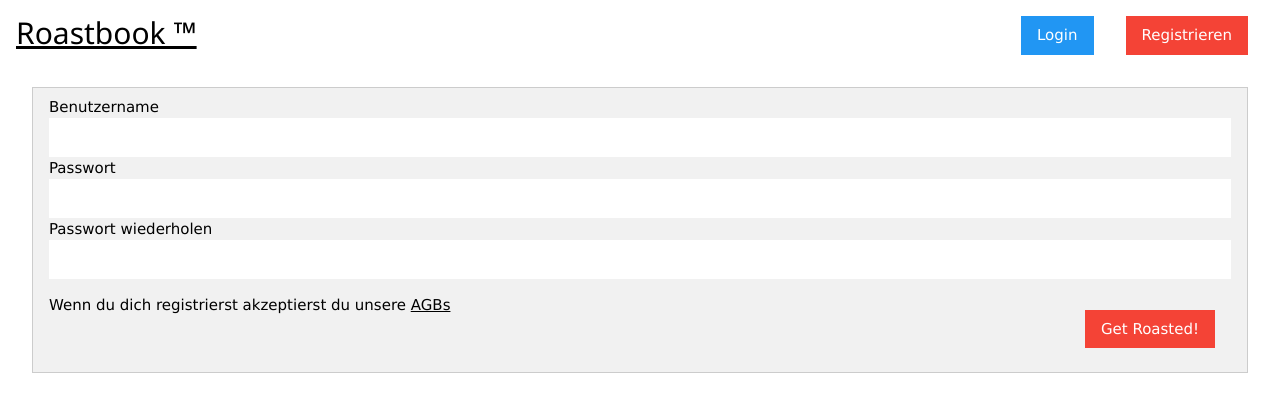
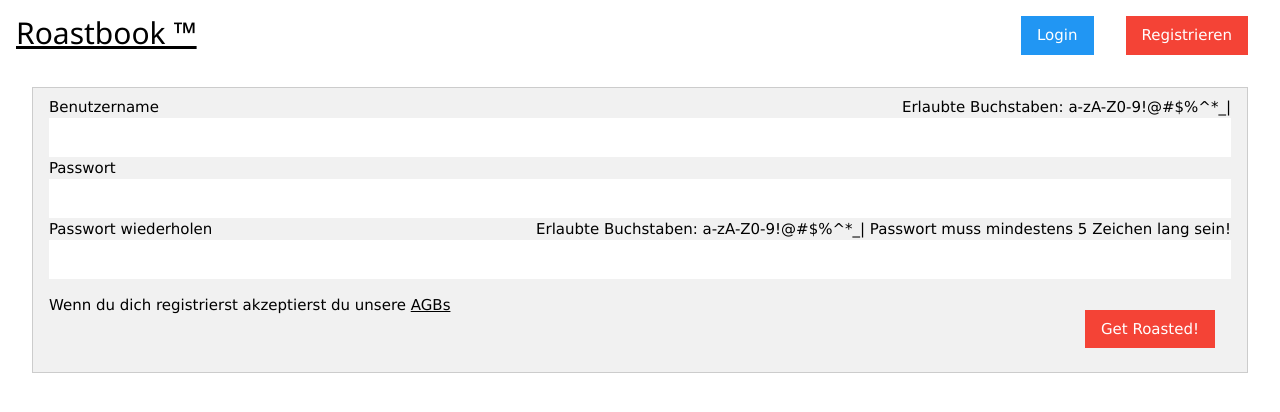
Before and after one commit to GQDeltex/Roastbook, a Flask app: page /register in a window 1280 px wide. Shown: the top 412 px of the page. Run offline with Flask 2, Linux system fonts and the light colour scheme.

Commit message:
Made site more international proof

```diff
--- a/main.py
+++ b/main.py
@@ -1,4 +1,4 @@
-# -*- coding: cp1252 -*-
+ # -*- coding: utf-8 -*-
 from flask import Flask, request, redirect, url_for, render_template, make_response, Markup
 import sqlite3
 import json
@@ -12,19 +12,19 @@ c = conn.cursor()
 #c.execute("DROP TABLE posts")
 #c.execute("CREATE TABLE posts (id INT, content TEXT, upvote INT, downvote INT, user VARCHAR(20), roasted VARCHAR(20), PRIMARY KEY(id))")
 #c.execute("UPDATE users SET liked=', '")
-conn.commit()
+#conn.commit()
 
 @app.route("/")
 def index():
     top_user_raw = get_data("SELECT username, balance FROM users ORDER BY balance DESC LIMIT 25")
     top_user = []
     for item in top_user_raw:
-        top_user.append([str(list(item)[0]), str(list(item)[1])])
+        top_user.append([(list(item)[0]), str(list(item)[1])])
     #print("Top Users: " + str(top_user))
     top_roast_raw = get_data("SELECT username, balance FROM users ORDER BY balance ASC LIMIT 25")
     top_roast = []
     for item in top_roast_raw:
-        top_roast.append([str(list(item)[0]), str(list(item)[1])])
+        top_roast.append([(list(item)[0]), str(list(item)[1])])
     #print("Top Roasted: " + str(top_roast))
     top_post_raw = get_data("SELECT * FROM posts ORDER BY id DESC LIMIT 100")
     top_post = []
@@ -56,12 +56,13 @@ def login():
         password = request.form["password"]
         try:
             data = list(get_data("SELECT * FROM users WHERE username=?", username)[0])
-        except:
+        except Exception as e:
             error = "Dich gibts anscheinen ned oder du bischt zu dumm zum tippen"
+            print e
         else:
             pwd_hash = hashlib.sha256(username + password).hexdigest()
-            #print "ORIG:\t" + str(data[1])
-            #print "NEW:\t" + str(pwd_hash)
+            #print ("ORIG:\t" + str(data[1]))
+            #print ("NEW:\t" + str(pwd_hash))
             if data[1] == pwd_hash:
                 resp = make_response(redirect(url_for("user", username=username)))
                 resp.set_cookie("user", value=username)
@@ -84,6 +85,7 @@ def register():
         password_repeat = request.form["password_repeat"]
         data = getuser(username)
         if data != None:
+            print data
             error = "!!!!!!You shall not pass!!!!!!!"
         elif password != password_repeat:
             error = "Dein Passwort isch verdraeht!"
@@ -91,6 +93,7 @@ def register():
             pwd_hash = hashlib.sha256(username + password).hexdigest()
             c.execute("INSERT INTO users (username, password, balance, level) VALUES (?, ?, ?, ?)", (username, pwd_hash, 0, 0))
             conn.commit()
+            print ("New User: " + username)
             resp = make_response(redirect(url_for("user", username=username)))
             resp.set_cookie("user", value=username)
             return resp
@@ -136,7 +139,8 @@ def upvote():
     else:
         liked = ", "
     liked += (str(id) + ", ")
-    print liked
+    #print (str(liked))
+    print (str(username) + " liked post nr. " + str(id))
     balance += 1
     upvote += 1
     print ("Balance of %s changed from %d to %d" % (username, balance-1, balance))
@@ -158,7 +162,8 @@ def downvote():
     else:
         liked = ", "
     liked += (str(id) + ", ")
-    print liked
+    #print str(liked)
+    print (str(username) + " disliked post nr. " + str(id))
     balance -= 1
     downvote += 1
     print ("Balance of %s changed from %d to %d" % (username, balance+1, balance))
@@ -172,7 +177,7 @@ def downvote():
 def newpost():
     text = Markup.escape(request.form['text'])
     username = request.form['username']
-    print(username)
+    print("Created Post:" + str(username))
     my_username = request.cookies.get("user")
     if get_data("SELECT username FROM users WHERE username=?", username):
         try:
@@ -189,21 +194,21 @@ def agb():
 
 def get_data(query, args=""):
     if type(args) != tuple:
-        print "Args is not tuple"
-        print "Type: " + str(type(args))
-        print args
+        #print ("Args is not tuple")
+        #print ("Type: " + str(type(args)))
+        #print (str(args))
         if args != "":
             adding = (str(args), )
         else:
             adding = ""
     else:
         adding = args
-    print str(adding)
+    #print (str(adding))
     data = c.execute(query, adding)
     return data.fetchall()
 
 def getuser(username):
-    print username
+    #print (str(username))
     query = c.execute("SELECT * FROM users WHERE username=?", (username, ))
     data = query.fetchall()
     #print data
--- a/templates/register.html
+++ b/templates/register.html
@@ -3,11 +3,13 @@
  <form action="{{ url_for('register') }}" method="POST" class="w3-container w3-light-grey w3-border w3-margin w3-padding">
 
 <label>Benutzername</label>
-<input name="username" class="w3-input w3-border-0" type="text" required>
+<label class="w3-right">Erlaubte Buchstaben: a-zA-Z0-9!@#$%^*_| </label>
+<input name="username" class="w3-input w3-border-0" type="text" maxlength="20" pattern="[a-zA-Z0-9!@#$%^*_|]{0,20}" required>
 <label>Passwort</label>
-<input name="password" class="w3-input w3-border-0" type="password" required>
+<input name="password" class="w3-input w3-border-0" type="password" maxlength="20" pattern="[a-zA-Z0-9!@#$%^*_|]{5,20}" required>
+<label class="w3-right">Erlaubte Buchstaben: a-zA-Z0-9!@#$%^*_|          Passwort muss mindestens 5 Zeichen lang sein!</label>
 <label>Passwort wiederholen</label>
-<input name="password_repeat" class="w3-input w3-border-0" type="password" required>
+<input name="password_repeat" class="w3-input w3-border-0" type="password" pattern="[a-zA-Z0-9!@#$%^*_|]{5,20}" required>
 <p class="w3-text-red">{{ error }}</p>
 Wenn du dich registrierst akzeptierst du unsere <a href="{{ url_for('agb') }}">AGBs</a>
 <button class="w3-button w3-red w3-right w3-margin">Get Roasted!</button>
--- a/templates/user.html
+++ b/templates/user.html
@@ -25,7 +25,7 @@
         <label>Roast</label>
         <input name="text" class="w3-input w3-border-0" type="text" required placeholder="Deinen Roast bitte.....">
         <label>Name</label>
-        <input class="w3-input w3-border-0" type="text" onkeyup="update_names(this)" placeholder="Tippen für vorschläge">
+        <input class="w3-input w3-border-0" type="text" onkeyup="update_names(this)" placeholder="Tippen für vorschläge" pattern="[a-zA-Z0-9!@#$%^*_|]{0,20}">
         <select id="name_select" class="w3-select w3-border-0" name="username" required>
         </select>
         <button class="w3-button w3-green w3-right w3-margin">Roaste ihn!</button>
```
Also changed, not shown: templates/login.html (+4 -4 lines), 1 other file.
